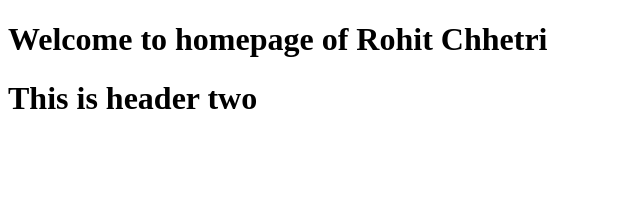
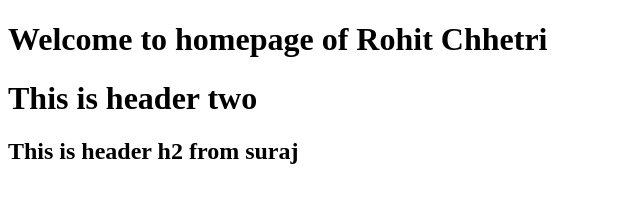
Before and after one commit to rohitchhetri/webproject1, a plain HTML site: page index.html in a window 1280 px wide. Shown: the whole page, without its empty margins (0-640 px from the left). Drawn offline with Linux system fonts and the light colour scheme.

Commit message:
This is updated from suraj

```diff
--- a/index.html
+++ b/index.html
@@ -5,6 +5,7 @@
 <body>
   <h1> Welcome to homepage of Rohit Chhetri </h1>
   <h1> This is header two<h1>
+    <h2>This is header h2 from suraj</h2>
 
 </body>
 </head>
```
